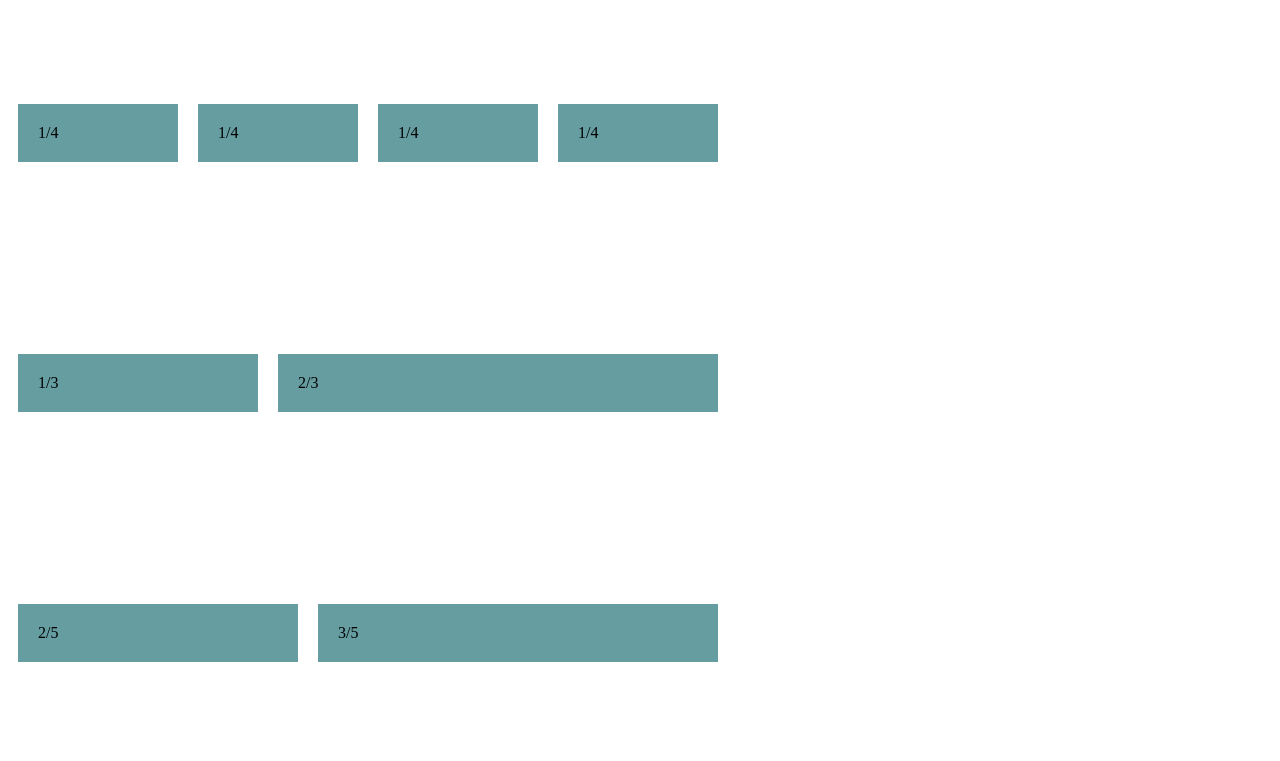
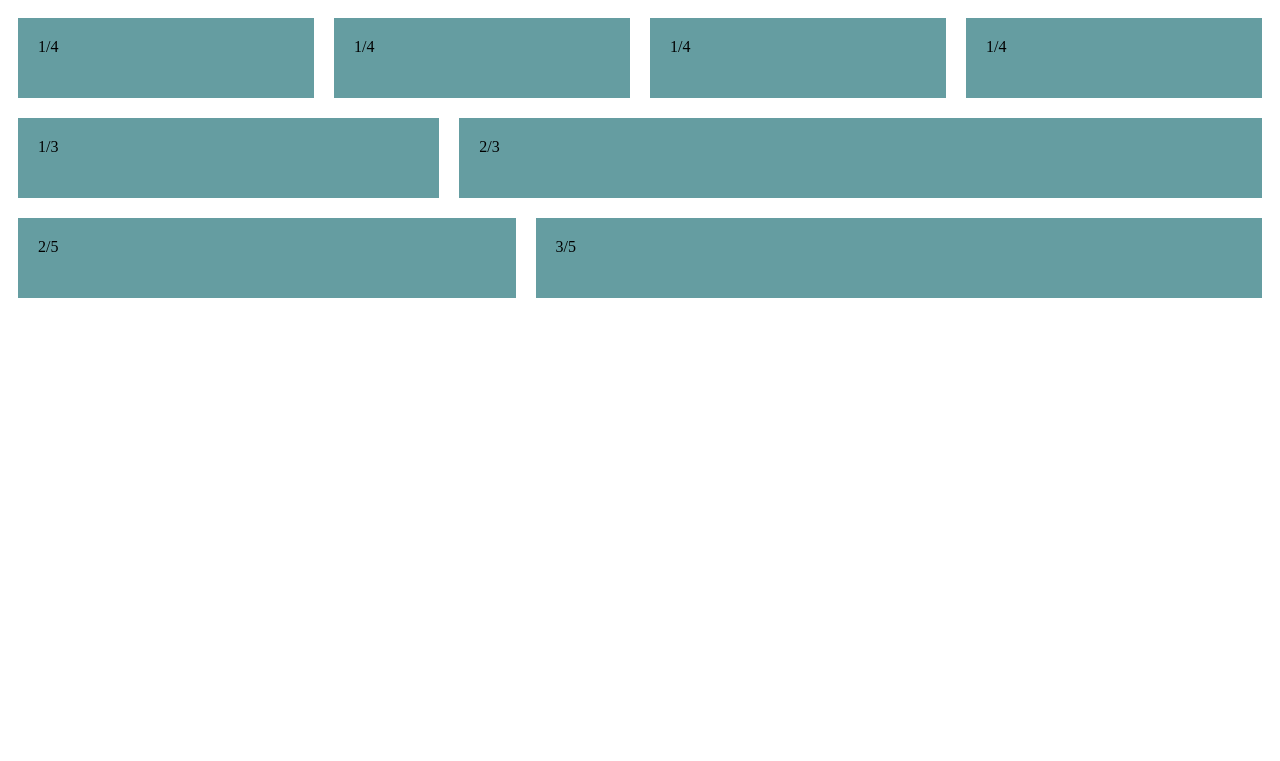
Before and after one commit to Jetmishemoto/Web-Fundamentals-Public, a plain HTML site: page FLEX-ible Columns/Coggins_Daadoni_HTML_FLEX-ible Columns.html in a window 1280 px wide. Drawn offline with Linux system fonts and the light colour scheme.

Commit message:
modified css

```diff
--- a/FLEX-ible Columns/Coggins_Daadoni_HTML_FLEX-ible Columns.css
+++ b/FLEX-ible Columns/Coggins_Daadoni_HTML_FLEX-ible Columns.css
@@ -1,32 +1,23 @@
 .row{
-    width: 720px;
-    height: 250px;
+    width: 100%;
+    height: 100px;
     display: flex;
-    align-items: center;
+    /* align-items: center; */
+}
 
-
-
-
-}
 .col{
     flex: 1;
-
     width: 100%;
-
-
     padding: 20px;
     margin: 10px;
-
     background-color:#659da1;
-
 
 }
 
 .col-2{
     flex: 2;
     width: 100%;
-
-
+    /* column-width: 100px; */
     padding: 20px;
     margin: 10px;
     background-color:#659da1;
@@ -39,8 +30,7 @@
 .col-3{
     flex: 3;
     width: 100%;
-
-    column-width: 100px;
+    /* column-width: 100px; */
     padding: 20px;
     margin: 10px;
     background-color:#659da1;
```
